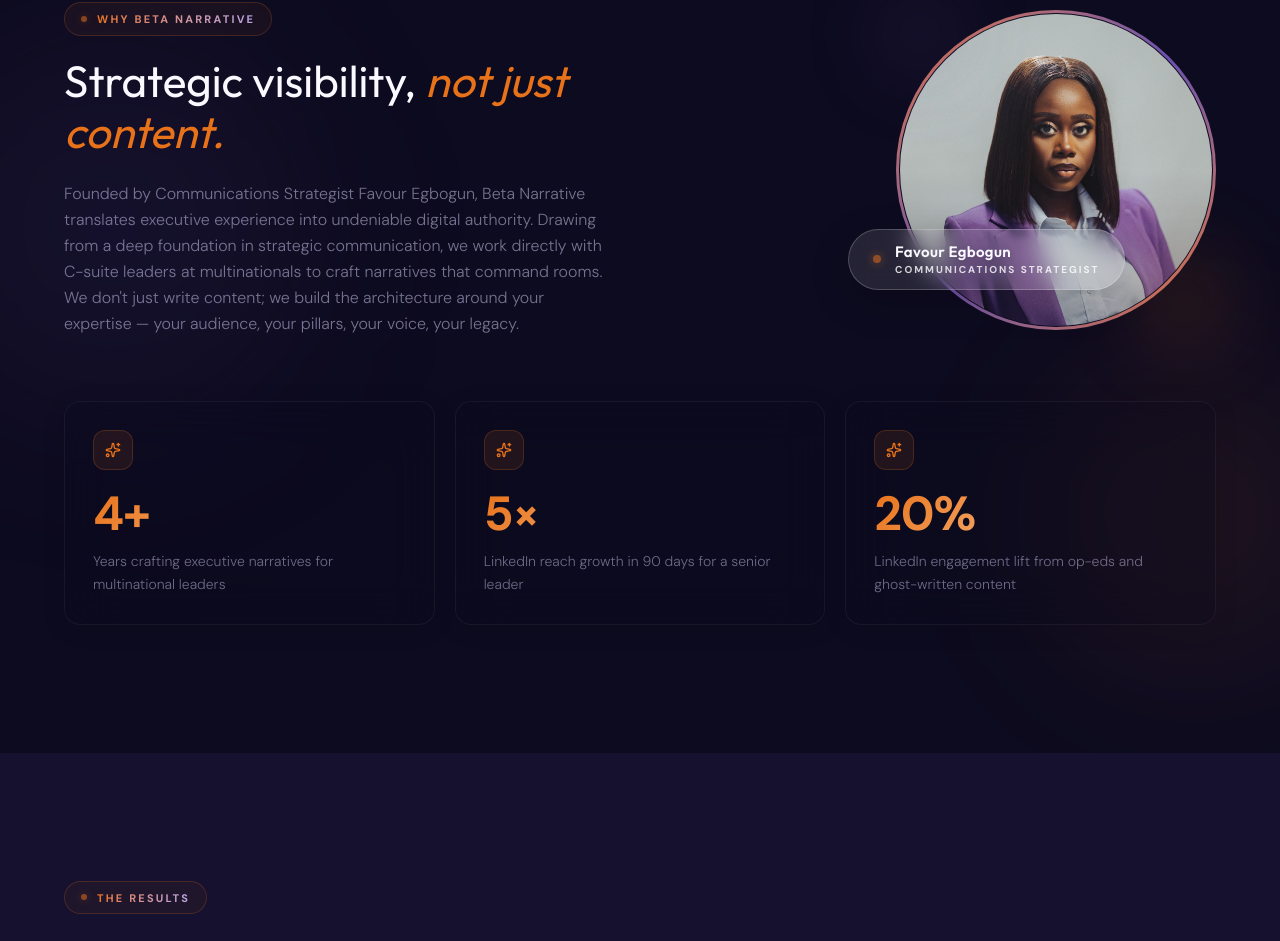
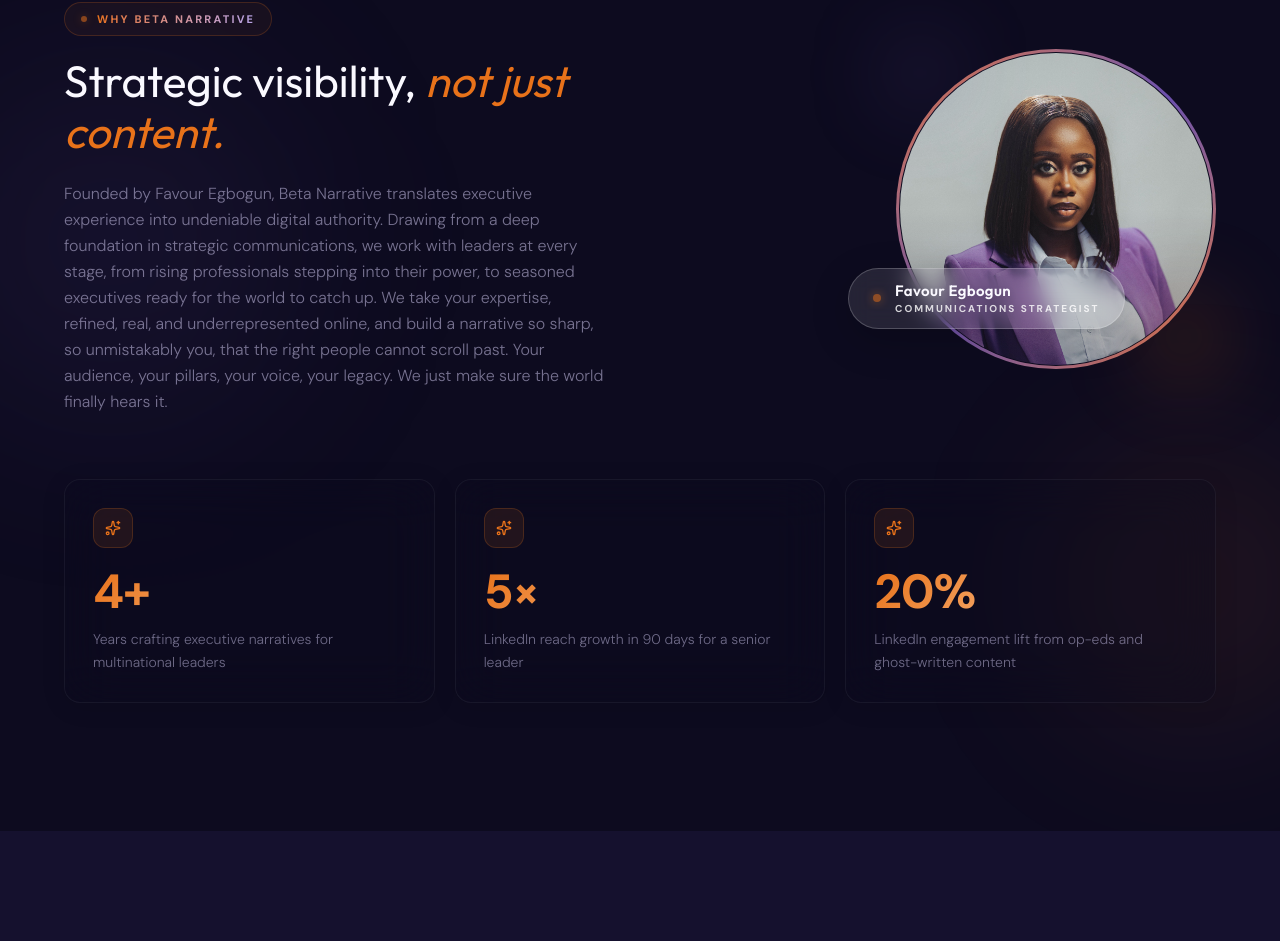
Before and after one commit to VictorAyo25/beta_narrative, a Next.js app: page / in a window 1280 px wide. Shown: the part 1742-2683 px from the top of the page. Built offline with nearby package versions, Linux system fonts and the light colour scheme; no server answers; the database is empty.

Commit message:
content: update value section copy

```diff
--- a/src/components/sections/ValueSection.tsx
+++ b/src/components/sections/ValueSection.tsx
@@ -13,7 +13,7 @@
         sectionLabel: 'Why Beta Narrative',
         title: 'Strategic visibility,',
         titleEmphasis: 'not just content.',
-        body: "Founded by Communications Strategist Favour Egbogun, Beta Narrative translates executive experience into undeniable digital authority. Drawing from a deep foundation in strategic communication, we work directly with C-suite leaders at multinationals to craft narratives that command rooms. We don't just write content; we build the architecture around your expertise — your audience, your pillars, your voice, your legacy.",
+        body: "Founded by Favour Egbogun, Beta Narrative translates executive experience into undeniable digital authority. Drawing from a deep foundation in strategic communications, we work with leaders at every stage, from rising professionals stepping into their power, to seasoned executives ready for the world to catch up. We take your expertise, refined, real, and underrepresented online, and build a narrative so sharp, so unmistakably you, that the right people cannot scroll past. Your audience, your pillars, your voice, your legacy. We just make sure the world finally hears it.",
         credentials: [
             { number: '4+', label: 'Years crafting executive narratives for multinational leaders' },
             { number: '5×', label: 'LinkedIn reach growth in 90 days for a senior leader' },
--- a/src/lib/default-content.ts
+++ b/src/lib/default-content.ts
@@ -32,7 +32,7 @@
         sectionLabel: 'Why Beta Narrative',
         title: 'Strategic visibility,',
         titleEmphasis: 'not just content.',
-        body: 'Founded by Communications Strategist Favour Egbogun, Beta Narrative translates executive experience into undeniable digital authority. Drawing from a deep foundation in strategic communication, we work directly with C-suite leaders at multinationals to craft narratives that command rooms. We don\'t just write content; we build the architecture around your expertise — your audience, your pillars, your voice, your legacy.',
+        body: 'Founded by Favour Egbogun, Beta Narrative translates executive experience into undeniable digital authority. Drawing from a deep foundation in strategic communications, we work with leaders at every stage, from rising professionals stepping into their power, to seasoned executives ready for the world to catch up. We take your expertise, refined, real, and underrepresented online, and build a narrative so sharp, so unmistakably you, that the right people cannot scroll past. Your audience, your pillars, your voice, your legacy. We just make sure the world finally hears it.',
         credentials: [
             {
                 number: '4+',
```
